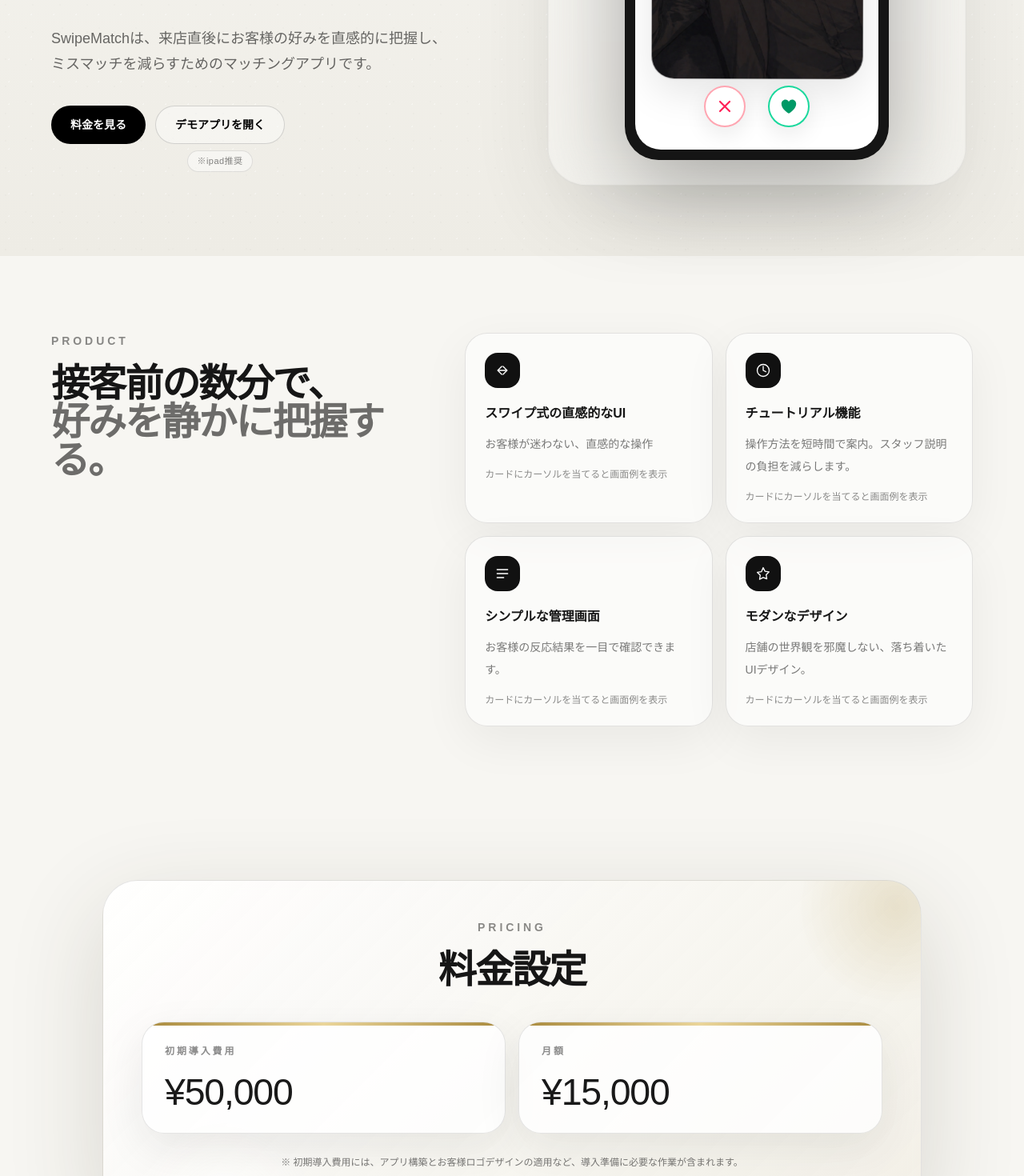
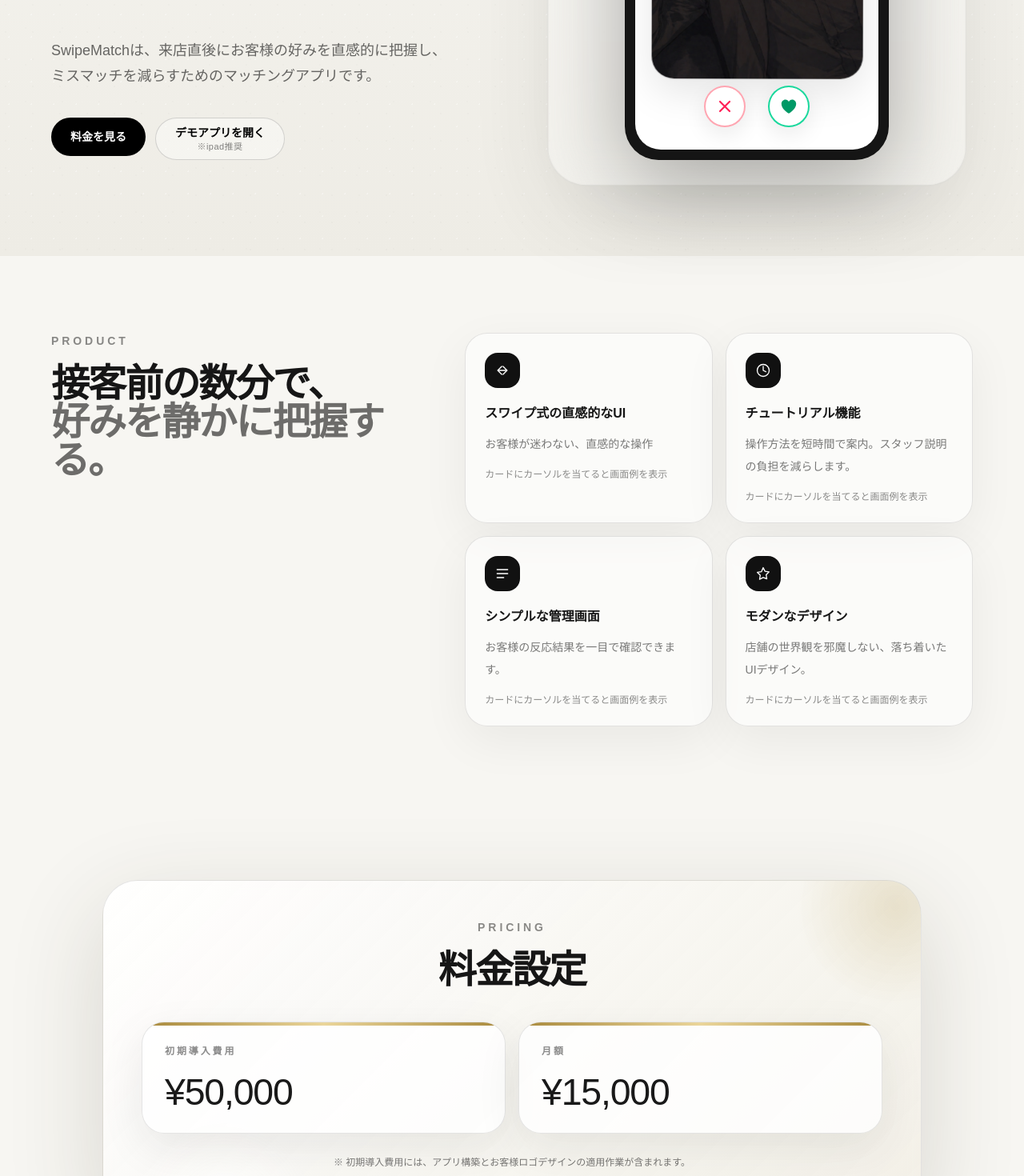
Before and after one commit to ryumaeda/host-landing, a Next.js app: page / in a window 1280 px wide. Shown: the part 480-1950 px from the top of the page at 80% size. Built offline with nearby package versions, Linux system fonts and the light colour scheme.

Commit message:
”文言修正”

```diff
--- a/app/page.tsx
+++ b/app/page.tsx
@@ -72,19 +72,17 @@
               >
                 料金を見る
               </a>
-              <div className="flex flex-col items-start gap-2 sm:items-center">
-                <a
-                  href="https://demo-swipematch.vercel.app/cast/ipad1?tableId=1"
-                  target="_blank"
-                  rel="noopener noreferrer"
-                  className="inline-flex h-12 items-center justify-center rounded-full border border-black/15 bg-white/40 px-6 text-sm font-semibold text-black transition hover:border-black/35 hover:bg-white/80"
-                >
-                  デモアプリを開く
-                </a>
-                <span className="rounded-full border border-black/10 bg-white/45 px-3 py-1 text-[11px] font-medium tracking-[0.04em] text-black/48">
+              <a
+                href="https://demo-swipematch.vercel.app/cast/ipad1?tableId=1"
+                target="_blank"
+                rel="noopener noreferrer"
+                className="inline-flex min-h-12 flex-col items-center justify-center rounded-full border border-black/15 bg-white/40 px-6 py-2 text-sm font-semibold text-black transition hover:border-black/35 hover:bg-white/80"
+              >
+                <span>デモアプリを開く</span>
+                <span className="text-[11px] font-medium tracking-[0.04em] text-black/48">
                   ※ipad推奨
                 </span>
-              </div>
+              </a>
             </div>
           </div>
 
@@ -222,7 +220,7 @@
               </div>
             </div>
             <p className="mt-6 text-center text-xs leading-6 text-black/52">
-              ※ 初期導入費用には、アプリ構築とお客様ロゴデザインの適用など、導入準備に必要な作業が含まれます。
+              ※ 初期導入費用には、アプリ構築とお客様ロゴデザインの適用作業が含まれます。
             </p>
           </div>
         </div>
```
